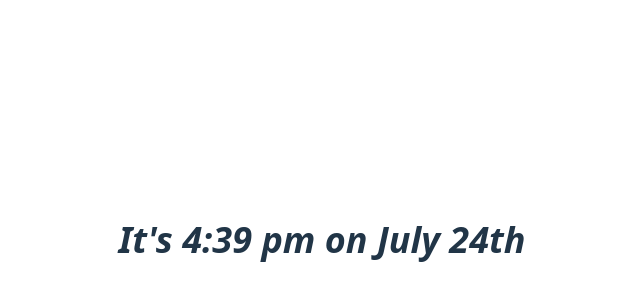
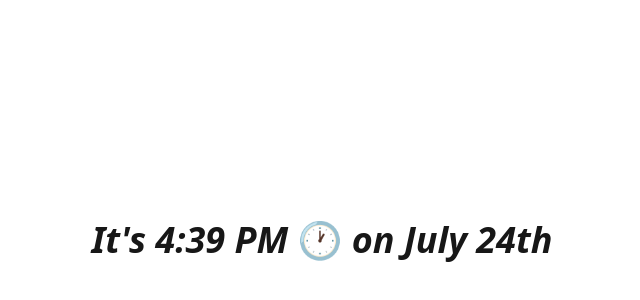
Before and after one commit to chrfreitas/adapter-example, a React (Vite) app: page / in a window 1280 px wide. Shown: the part 160-460 px from the top of the page, without its empty margins (318-958 px from the left). Built offline with nearby package versions, Linux system fonts and the light colour scheme.

Commit message:
Add clock emoji

```diff
--- a/src/App.jsx
+++ b/src/App.jsx
@@ -2,7 +2,7 @@ import { CurrentDate } from "./components/CurrentDate"
 
 export function App() {
   return (
-    <div className="flex items-center justify-center">
+    <div className="flex items-center justify-center bg-off-white">
       <CurrentDate />
     </div>
   )
--- a/src/adapters/dataAdapter.ts
+++ b/src/adapters/dataAdapter.ts
@@ -5,5 +5,5 @@ export const formatMonthAndDay = (date: Date | string): string => {
 }
 
 export const formatTime = (date: Date | string): string => {
-  return dateFns.format(date, 'h:mm a').toLowerCase();
+  return `${dateFns.format(date, 'h:mm a')} 🕐`;
 }
--- a/src/components/CurrentDate.tsx
+++ b/src/components/CurrentDate.tsx
@@ -7,6 +7,10 @@ export const CurrentDate = () => {
   const currentTimeFormatted = formatTime(today);
 
   return (
-    <div className="text-center text-4xl font-bold italic">It's {currentTimeFormatted} on {currentDateFormatted}</div>
+    <div className="flex items-center justify-center min-h-screen">
+      <div className="text-center text-4xl font-bold italic text-neutral-900">
+        It's {currentTimeFormatted} on {currentDateFormatted}
+      </div>
+    </div>
   );
 };
--- a/src/index.css
+++ b/src/index.css
@@ -6,8 +6,6 @@
   font-weight: 400;
 
   color-scheme: light dark;
-  color: rgba(255, 255, 255, 0.87);
-  background-color: #242424;
 
   font-synthesis: none;
   text-rendering: optimizeLegibility;
--- a/src/main.jsx
+++ b/src/main.jsx
@@ -4,7 +4,7 @@ import { App } from './App.jsx';
 import './index.css';
 
 const rootElement = document.getElementById('root');
-rootElement.classList.add('w-full', 'h-full');
+rootElement.classList.add('w-full', 'h-full', 'min-h-screen', 'min-w-full', 'h-[100vh]', 'w-[100vw]', 'bg-off-white');
 
 createRoot(rootElement).render(
   <StrictMode>
```
